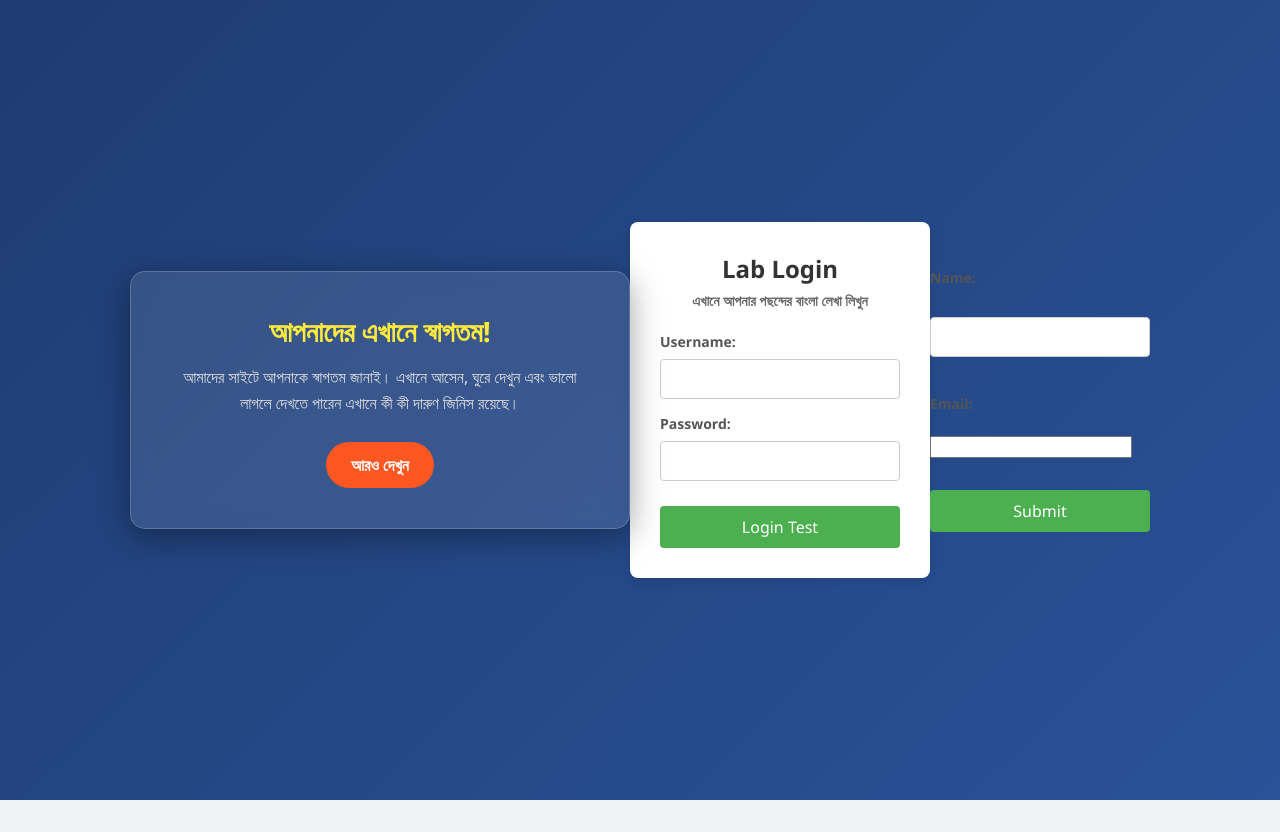
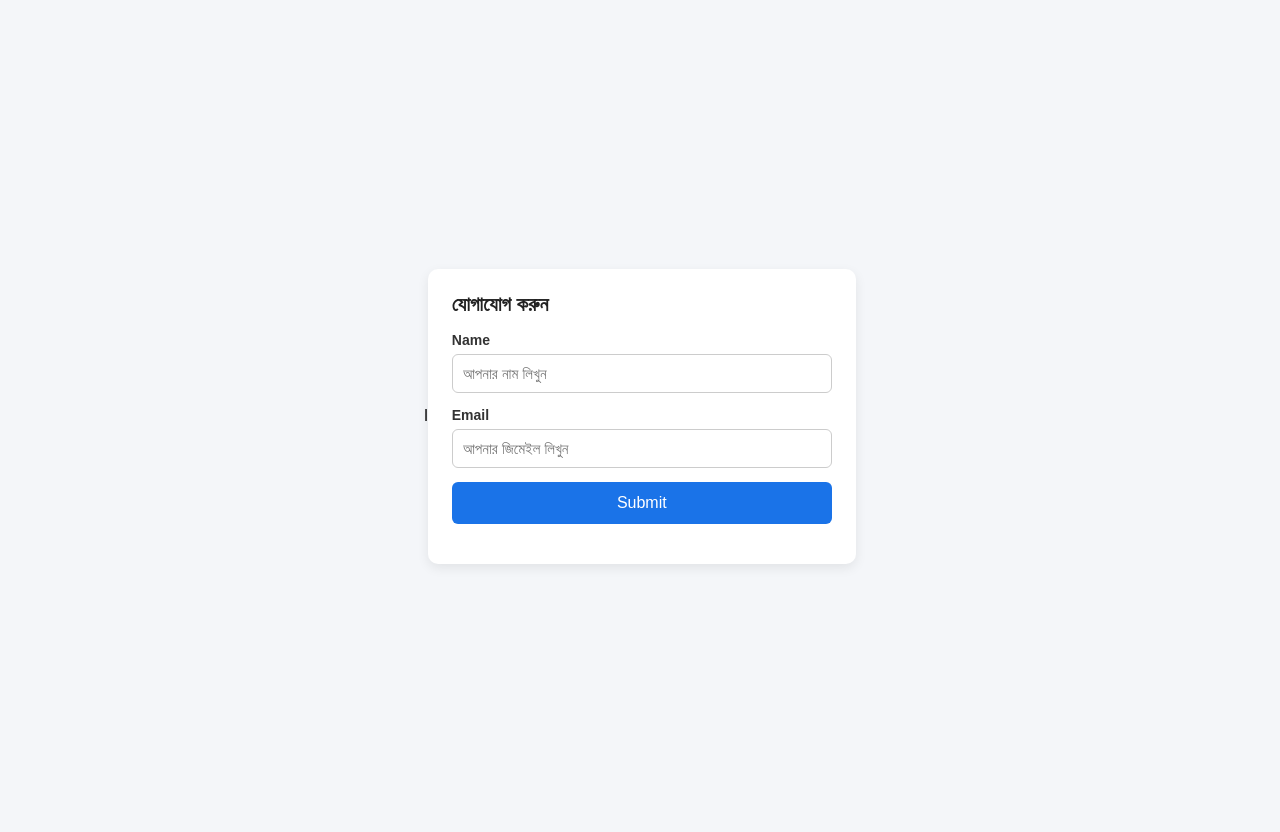
Before and after one commit to hbaggv77828/my-landing, a plain HTML site: page index.html in a window 1280 px wide. Before the commit the page ends 800 px from the top, so only its background shows below. Drawn offline with Linux system fonts and the light colour scheme.

Commit message:
Refactor index.html for contact form layout

```diff
--- a/index.html
+++ b/index.html
@@ -1,158 +1,84 @@
+l
 <!DOCTYPE html>
 <html lang="bn">
 <head>
   <meta charset="UTF-8">
   <meta name="viewport" content="width=device-width, initial-scale=1.0">
-    <title>স্বাগতম - আমার ওয়েবসাইটে</title>
+  <title>Contact Form</title>
   <style>
-        * {
-            margin: 0;
-            padding: 0;
-            box-sizing: border-box;
-            font-family: 'Segoe UI', Tahoma, Geneva, Verdana, sans-serif;
-        }
     body {
-            background: linear-gradient(135deg, #1e3c72, #2a5298);
-            color: #fff;
+      font-family: Arial, sans-serif;
+      background-color: #f4f6f9;
       display: flex;
       justify-content: center;
       align-items: center;
-            height: 100vh;
-            padding: 20px;
+      min-height: 100vh;
+      margin: 0;
+      padding: 16px;
     }
-        .container {
-            background: rgba(255, 255, 255, 0.1);
-            backdrop-filter: blur(10px);
-            padding: 40px;
-            border-radius: 15px;
-            box-shadow: 0 8px 32px 0 rgba(0, 0, 0, 0.37);
-            text-align: center;
-            max-width: 500px;
+    .form-box {
+      background: #ffffff;
+      padding: 24px;
+      border-radius: 10px;
+      box-shadow: 0 4px 12px rgba(0, 0, 0, 0.08);
       width: 100%;
-            border: 1px solid rgba(255, 255, 255, 0.18);
+      max-width: 380px;
     }
-        h1 {
-            font-size: 28px;
-            margin-bottom: 15px;
-            color: #ffeb3b;
+    h2 {
+      margin-top: 0;
+      margin-bottom: 16px;
+      font-size: 20px;
+      color: #222;
     }
-        p {
+    label {
+      display: block;
+      margin-bottom: 6px;
+      font-weight: bold;
+      font-size: 14px;
+      color: #333;
+    }
+    input {
+      width: 100%;
+      padding: 10px;
+      margin-bottom: 14px;
+      border: 1px solid #ccc;
+      border-radius: 6px;
+      box-sizing: border-box;
+      font-size: 15px;
+    }
+    button {
+      width: 100%;
+      padding: 12px;
+      background-color: #1a73e8;
+      color: #ffffff;
+      border: none;
+      border-radius: 6px;
       font-size: 16px;
-            line-height: 1.6;
-            margin-bottom: 25px;
-            color: #e0e0e0;
+      cursor: pointer;
     }
-        .btn {
-            display: inline-block;
-            background: #ff5722;
-            color: white;
-            padding: 12px 25px;
-            border-radius: 25px;
-            text-decoration: none;
-            font-weight: bold;
-            transition: background 0.3s ease, transform 0.2s ease;
-        }
-        .btn:hover {
-            background: #e64a19;
-            transform: scale(1.05);
+    button:hover {
+      background-color: #1558b0;
     }
   </style>
 </head>
 <body>
 
-    <div class="container">
-        <h1>আপনাদের এখানে স্বাগতম!</h1>
-        <p>আমাদের সাইটে আপনাকে স্বাগতম জানাই। এখানে আসেন, ঘুরে দেখুন এবং ভালো লাগলে দেখতে পারেন এখানে কী কী দারুণ জিনিস রয়েছে।</p>
-        <a href="#" class="btn">আরও দেখুন</a>
+  <div class="form-box">
+    <h2>যোগাযোগ করুন</h2>
+
+    <form action="https://api.web3forms.com/submit" method="POST">
+      <!-- নিচের YOUR_ACCESS_KEY_HERE মুছে আপনার পুরো Access Key বসান -->
+      <input type="hidden" name="access_key" value="YOUR_ACC">
+
+      <label for="c0c1f8fd-b9c4-41ec-a9a4-cfc0a2e12405">Name</label>
+      <input type="text" id="name" name="name" placeholder="আপনার নাম লিখুন" required>
+
+      <label for="email">Email</label>
+      <input type="email" id="email" name="email" placeholder="আপনার জিমেইল লিখুন" required>
+
+      <button type="submit">Submit</button>
+    </form>
   </div>
 
 </body>
 </html>
-<!DOCTYPE html>
-<html>
-<head>
-    <meta charset="UTF-8">
-    <title>Test Lab Login</title>
-    <style>
-        body {
-            font-family: Arial, sans-serif;
-            background-color: #f0f2f5;
-            display: flex;
-            justify-content: center;
-            align-items: center;
-            height: 100vh;
-            margin: 0;
-        }
-        .login-box {
-            background: white;
-            padding: 30px;
-            border-radius: 8px;
-            box-shadow: 0 4px 10px rgba(0,0,0,0.1);
-            width: 300px;
-            text-align: center;
-        }
-        h2 {
-            color: #333;
-            margin-bottom: 5px;
-        }
-        .sub-text {
-            color: #666;
-            font-size: 14px;
-            margin-bottom: 20px;
-            font-weight: bold;
-        }
-        label {
-            font-weight: bold;
-            color: #555;
-            font-size: 14px;
-            display: block;
-            text-align: left;
-        }
-        input[type="text"], input[type="password"] {
-            width: 100%;
-            padding: 10px;
-            margin: 8px 0 15px 0;
-            border: 1px solid #ccc;
-            border-radius: 4px;
-            box-sizing: border-box;
-        }
-        button {
-            background-color: #4CAF50;
-            color: white;
-            padding: 10px;
-            width: 100%;
-            border: none;
-            border-radius: 4px;
-            cursor: pointer;
-            font-size: 16px;
-            margin-top: 10px;
-        }
-        button:hover {
-            background-color: #45a049;
-        }
-    </style>
-</head>
-<body>
-    <div class="login-box">
-        <h2>Lab Login</h2>
-        <p class="sub-text">এখানে আপনার পছন্দের বাংলা লেখা লিখুন</p>
-        <form method="GET">
-            <label>Username:</label>
-            <input type="text" name="username">
-            <label>Password:</label>
-            <input type="password" name="password">
-            <button type="submit">Login Test</button>
-        </form>
-    </div>
-</body><form action="https://api.web3forms.com/submit" method="POST">
-  <!-- আপনার কপি করা Access Key এখানে পেস্ট করুন -->
-  <input type="hidden" name="access_key" value="এখানে_কপি_করা_Access_Key_পেস্ট_করুন">
-
-  <label for="name">Name:</label><br>
-  <input type="text" id="name" name="name" required><br><br>
-
-  <label for="email">Email:</label><br>
-  <input type="email" id="email" name="email" required><br><br>
-
-  <button type="submit">Submit</button>
-</form>
```
Lines whose indentation alone changed are shown as unchanged.
